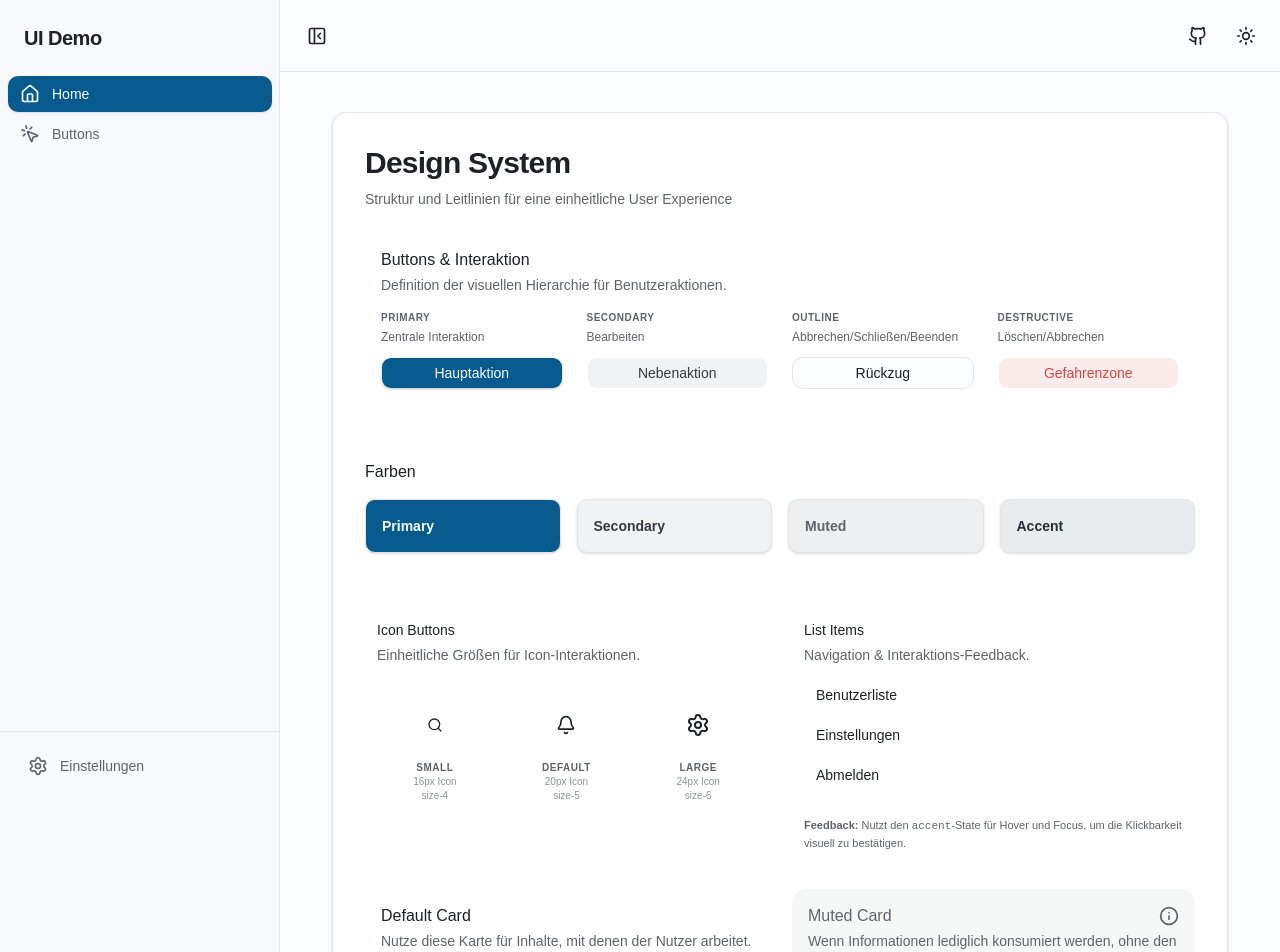
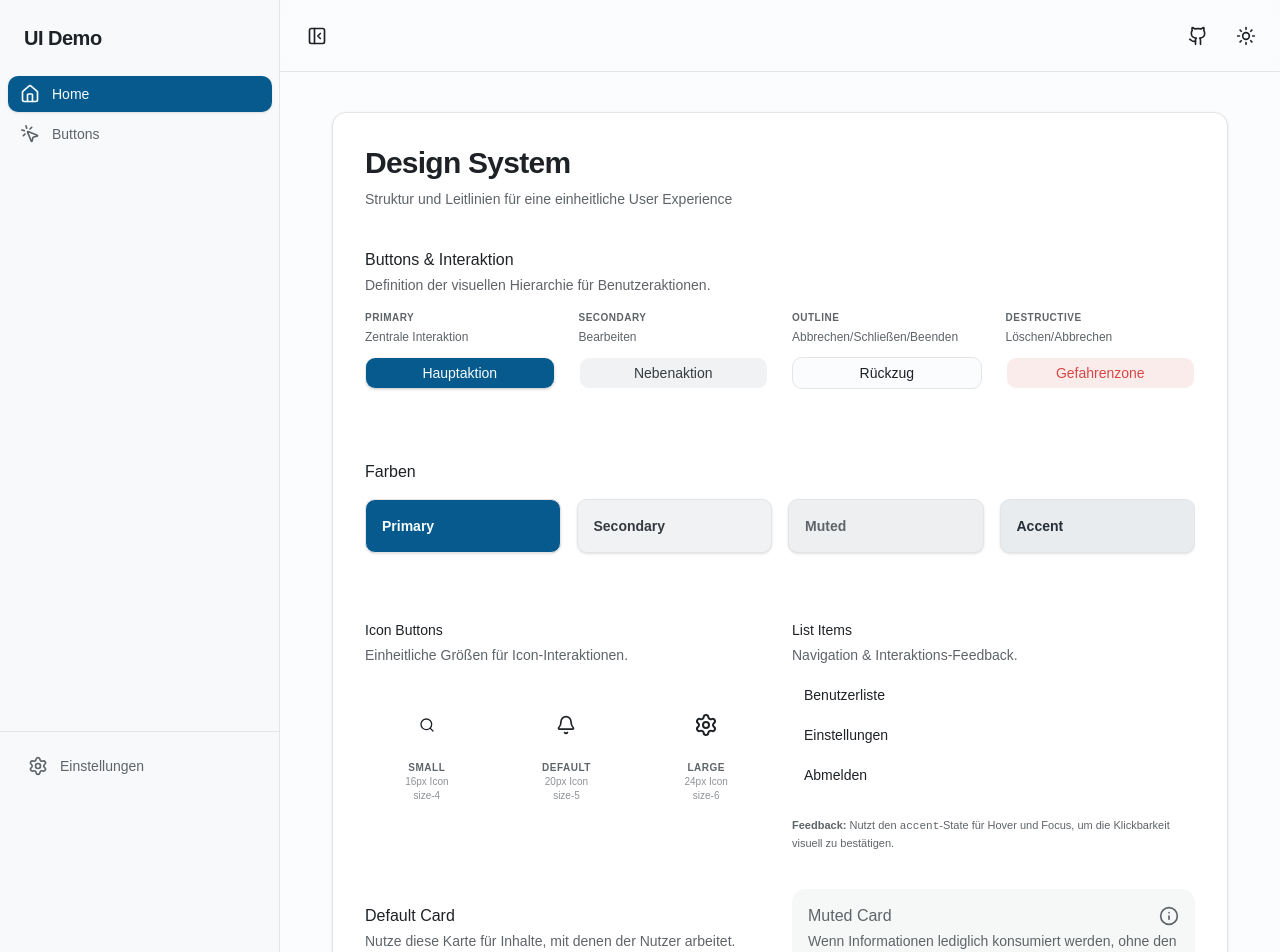
Before and after one commit to stefan8893/ui-demo, a React (Vite) app: page / in a window 1280 px wide. Shown: the top 952 px of the page. Built offline with nearby package versions, Linux system fonts and the light colour scheme.

Commit message:
card padding removed

```diff
--- a/src/components/ui/display/card.tsx
+++ b/src/components/ui/display/card.tsx
@@ -33,6 +33,7 @@ function CardHeader({ className, ...props }: React.ComponentProps<'div'>) {
       data-slot="card-header"
       className={cn(
         'group/card-header @container/card-header grid auto-rows-min items-start gap-1 rounded-t-xl px-4 group-data-[size=sm]/card:px-3 has-data-[slot=card-action]:grid-cols-[1fr_auto] has-data-[slot=card-description]:grid-rows-[auto_auto] [.border-b]:pb-4 group-data-[size=sm]/card:[.border-b]:pb-3',
+        'group-data-[variant=default]/card:px-0',
         className,
       )}
       {...props}
@@ -80,7 +81,10 @@ function CardContent({ className, ...props }: React.ComponentProps<'div'>) {
   return (
     <div
       data-slot="card-content"
-      className={cn('px-4 group-data-[size=sm]/card:px-3', className)}
+      className={cn(
+        'px-4 group-data-[size=sm]/card:px-3 group-data-[variant=default]/card:px-0',
+        className,
+      )}
       {...props}
     />
   )
@@ -92,7 +96,7 @@ function CardFooter({ className, ...props }: React.ComponentProps<'div'>) {
       data-slot="card-footer"
       className={cn(
         'flex flex-col-reverse flex-wrap items-stretch justify-end gap-6 rounded-b-xl p-4 group-data-[size=sm]/card:p-3 @sm:flex-row @sm:items-center',
-        'group-data-[variant=muted]/card:bg-muted/50',
+        'group-data-[variant=muted]/card:bg-muted/50 group-data-[variant=default]/card:px-0',
         className,
       )}
       {...props}
```
